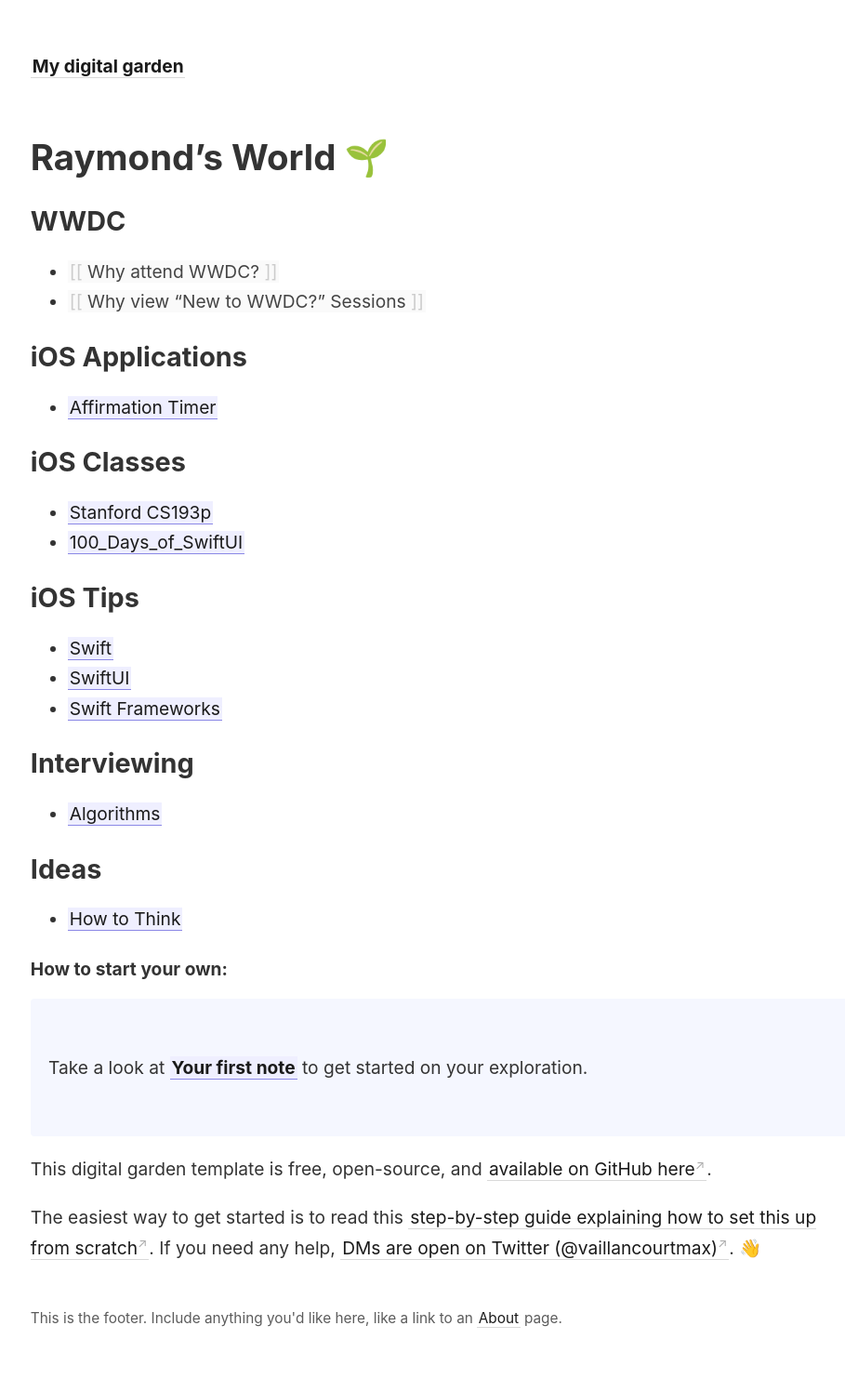
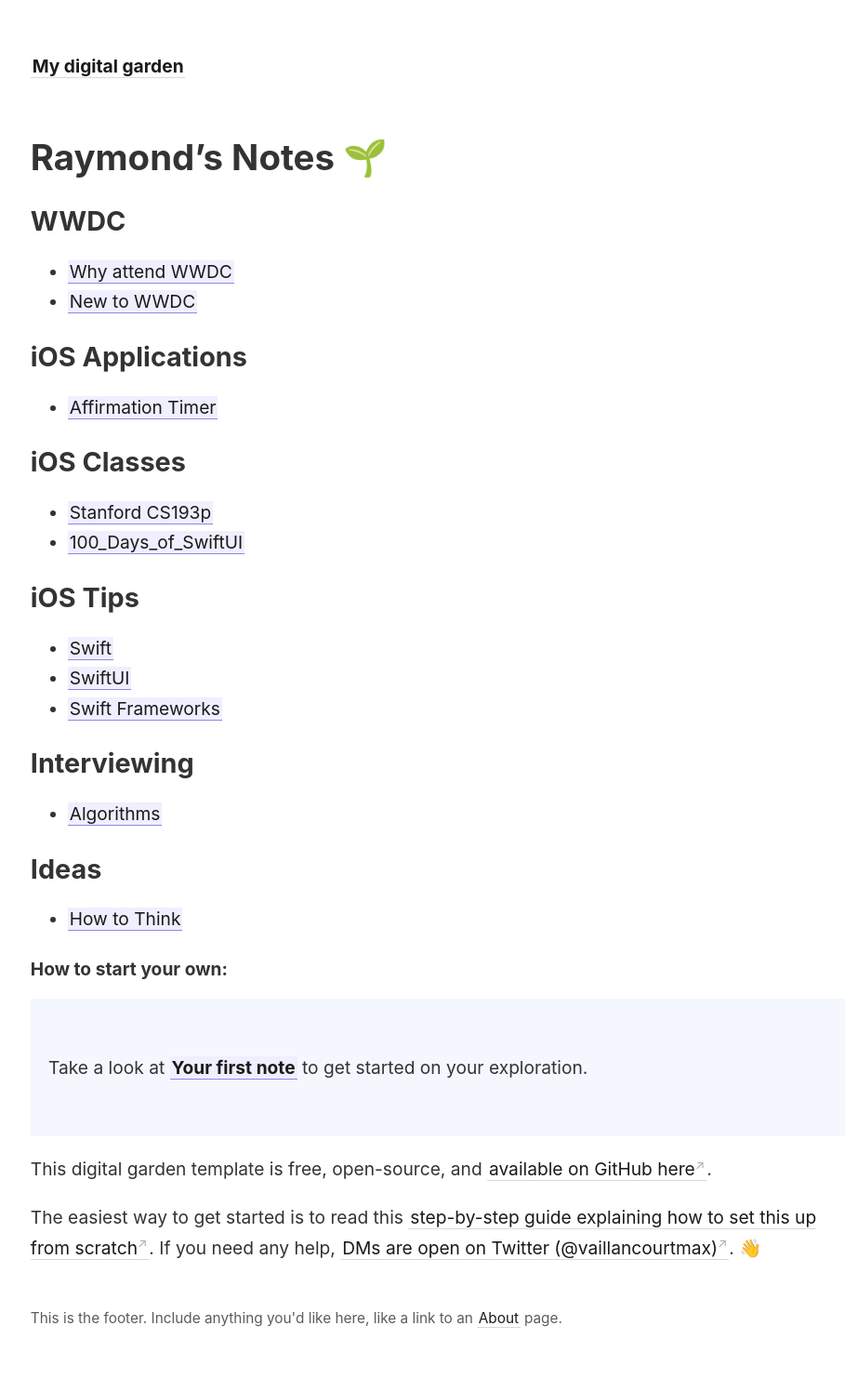
Before and after one commit to ahrchen/digital-garden-knowselfdaily, a Jekyll site: the page built from _pages/index.md, in a window 1280 px wide. Shown: the whole page at 93% size, without its empty margins (44-953 px from the left). Built offline with Jekyll 4.4.1, drawn with Linux system fonts in a browser that asks for light colours.

Commit message:
Fix WWDC and Classes folder

```diff
--- a/_pages/index.md
+++ b/_pages/index.md
@@ -5,11 +5,11 @@ id: home
 permalink: /
 ---
 
-#  Raymond's World 🌱
+#  Raymond's Notes 🌱
 
 ## WWDC
-- [[Why attend WWDC?]]
-- [[Why view "New to WWDC?" Sessions]]
+- [[Why attend WWDC]]
+- [[New to WWDC]]
 
 ## iOS Applications
 - [[Affirmation Timer]]
```
Also changed, not shown: _notes/WWDC/Why attend WWDC?.md (+2 -2 lines), _notes/WWDC/Why view "New to WWDC?" Sessions.md (+1 -3 lines), 1 other file.
